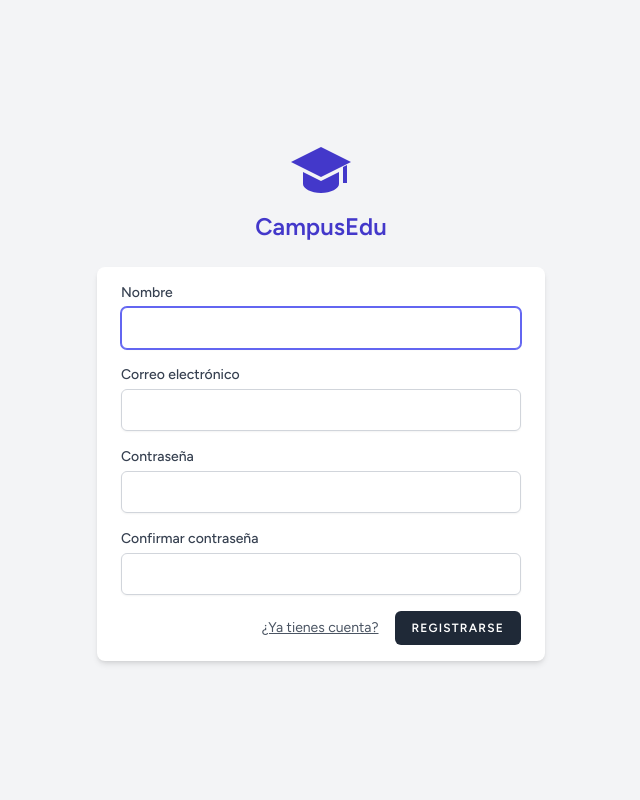
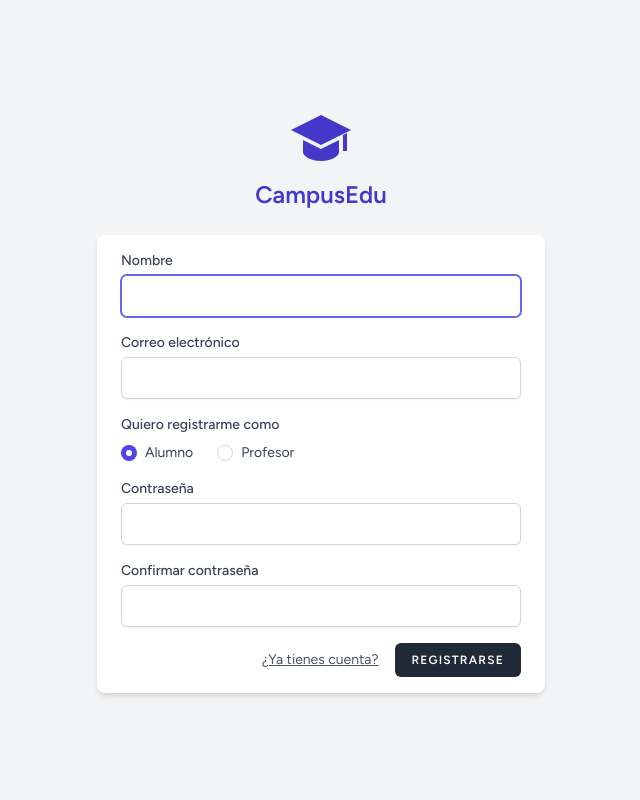
Before and after one commit to jalro93/CampusEdu, a Laravel app: page /register in a window 1280 px wide. Shown: the whole page, without its empty margins (319-959 px from the left). Run offline with Laravel 12, Linux system fonts and the light colour scheme; style sheets or scripts are compiled from the project's sources.

Commit message:
feat(R03F01): solo las cuentas de profesor pueden crear cursos
Se añade users.account_type (alumno por defecto; la migración marca como profesor a quien ya lo es de algún curso), User::isTeacherAccount(), CoursePolicy::create restringido a profesores, selector Alumno/Profesor en el registro validado con Rule::in (account_type fuera de #[Fillable]), botón "Nuevo curso" oculto a alumnos, seeder y tests R03F01T02P01.

```diff
--- a/app/Http/Controllers/Auth/RegisteredUserController.php
+++ b/app/Http/Controllers/Auth/RegisteredUserController.php
@@ -9,6 +9,7 @@ use Illuminate\Http\RedirectResponse;
 use Illuminate\Http\Request;
 use Illuminate\Support\Facades\Auth;
 use Illuminate\Support\Facades\Hash;
+use Illuminate\Validation\Rule;
 use Illuminate\Validation\Rules;
 use Illuminate\Validation\ValidationException;
 use Illuminate\View\View;
@@ -34,6 +35,7 @@ class RegisteredUserController extends Controller
             'name' => ['required', 'string', 'max:255'],
             'email' => ['required', 'string', 'lowercase', 'email', 'max:255', 'unique:'.User::class],
             'password' => ['required', 'confirmed', Rules\Password::defaults()],
+            'account_type' => ['required', Rule::in([User::TYPE_STUDENT, User::TYPE_TEACHER])],
         ]);
 
         $user = User::create([
@@ -41,6 +43,8 @@ class RegisteredUserController extends Controller
             'email' => $request->email,
             'password' => Hash::make($request->password),
         ]);
+        $user->account_type = $request->account_type;
+        $user->save();
 
         event(new Registered($user));
 
--- a/app/Policies/CoursePolicy.php
+++ b/app/Policies/CoursePolicy.php
@@ -19,7 +19,7 @@ class CoursePolicy
 
     public function create(User $user): bool
     {
-        return true; // quien crea un curso queda como profesor del mismo
+        return $user->isTeacherAccount(); // quien crea un curso queda como profesor del mismo
     }
 
     public function update(User $user, Course $course): bool
--- a/database/factories/UserFactory.php
+++ b/database/factories/UserFactory.php
@@ -33,6 +33,12 @@ class UserFactory extends Factory
         ];
     }
 
+    /** Cuenta de profesor: puede crear cursos. */
+    public function profesor(): static
+    {
+        return $this->state(fn (array $attributes) => ['account_type' => User::TYPE_TEACHER]);
+    }
+
     /**
      * Indicate that the model's email address should be unverified.
      */
--- a/database/seeders/DatabaseSeeder.php
+++ b/database/seeders/DatabaseSeeder.php
@@ -20,7 +20,7 @@ class DatabaseSeeder extends Seeder
 {
     public function run(): void
     {
-        $profesor = $this->usuario('Laura Profesora', 'profesor@campusedu.test');
+        $profesor = $this->usuario('Laura Profesora', 'profesor@campusedu.test', User::TYPE_TEACHER);
         $alumno = $this->usuario('Pablo Alumno', 'alumno@campusedu.test');
 
         if (Course::where('title', 'Introducción a Laravel')->exists()) {
@@ -62,12 +62,12 @@ class DatabaseSeeder extends Seeder
         ]);
     }
 
-    private function usuario(string $nombre, string $email): User
+    private function usuario(string $nombre, string $email, string $tipo = User::TYPE_STUDENT): User
     {
         $usuario = User::firstOrNew(['email' => $email]);
 
         if (! $usuario->exists) {
-            $usuario->forceFill(['name' => $nombre, 'password' => 'password', 'email_verified_at' => now()])->save();
+            $usuario->forceFill(['name' => $nombre, 'password' => 'password', 'account_type' => $tipo, 'email_verified_at' => now()])->save();
         }
 
         return $usuario;
--- a/resources/views/auth/register.blade.php
+++ b/resources/views/auth/register.blade.php
@@ -15,6 +15,22 @@
             <x-text-input id="email" class="block mt-1 w-full" type="email" name="email" :value="old('email')" required autocomplete="username" />
             <x-input-error :messages="$errors->get('email')" class="mt-2" />
         </div>
+
+        <!-- Tipo de cuenta -->
+        <fieldset class="mt-4">
+            <legend class="block font-medium text-sm text-gray-700">Quiero registrarme como</legend>
+            <div class="mt-2 flex flex-wrap items-center gap-x-6 gap-y-2 text-sm text-gray-700">
+                <label class="inline-flex items-center gap-2">
+                    <input type="radio" name="account_type" value="alumno" class="text-indigo-600 border-gray-300 focus:ring-indigo-500" @checked(old('account_type', 'alumno') === 'alumno')>
+                    Alumno
+                </label>
+                <label class="inline-flex items-center gap-2">
+                    <input type="radio" name="account_type" value="profesor" class="text-indigo-600 border-gray-300 focus:ring-indigo-500" @checked(old('account_type') === 'profesor')>
+                    Profesor
+                </label>
+            </div>
+            <x-input-error :messages="$errors->get('account_type')" class="mt-2" />
+        </fieldset>
 
         <!-- Password -->
         <div class="mt-4">
```
Also changed, not shown: app/Models/User.php (+10 -0 lines), resources/views/courses/index.blade.php (+11 -4 lines), tests/Feature/Auth/RegistrationTest.php (+1 -0 lines), tests/Feature/R03CursosTest.php (+44 -4 lines), database/migrations/2026_11_16_000001_add_account_type_to_users_table.php (added).
